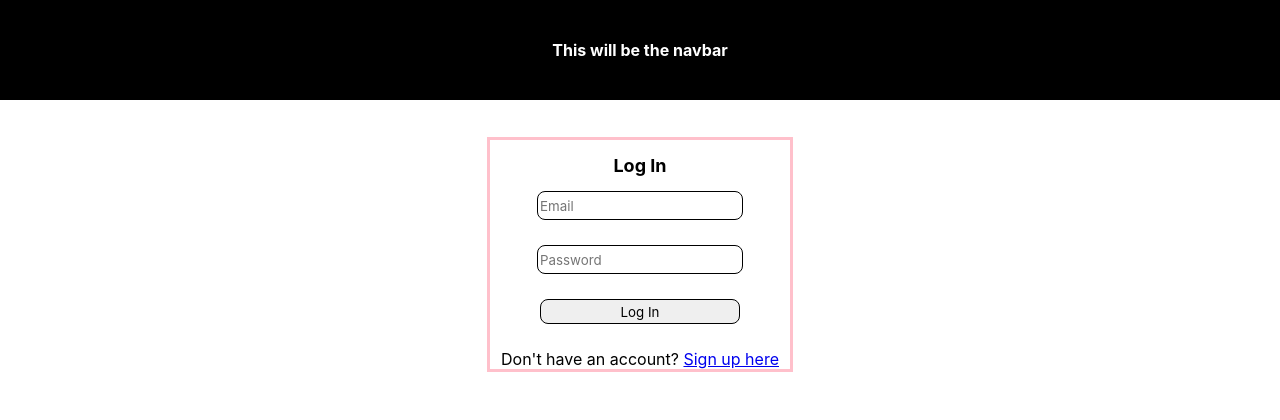
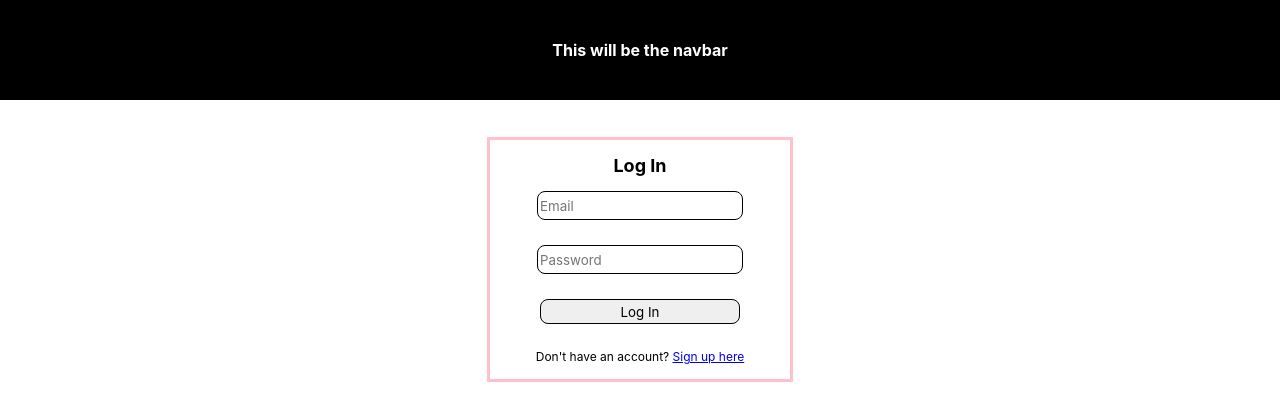
Before and after one commit to petrovskidavid/product-system-project, a React (Create React App) app in the folder client/: page / in a window 1280 px wide. Shown: the top 420 px of the page. Built offline with nearby package versions, Linux system fonts and the light colour scheme.

Commit message:
Fixed missing class name in css

```diff
--- a/client/package.json
+++ b/client/package.json
@@ -13,7 +13,7 @@
     "react-hook-form": "^7.39.4",
     "react-icons": "^4.6.0",
     "react-router-dom": "^6.4.3",
-    "react-scripts": "5.0.1",
+    "react-scripts": "^5.0.1",
     "web-vitals": "^2.1.4",
     "yup": "^0.32.11"
   },
--- a/client/src/assets/css/FormPages.css
+++ b/client/src/assets/css/FormPages.css
@@ -45,7 +45,7 @@
 
 }
 
-.redirect-log-in{
+.redirect-form{
     font-size: 12px;
     margin-bottom: 15px;
 }
```
Also changed, not shown: 1 other file (tests, documents, lock files or other folders).
